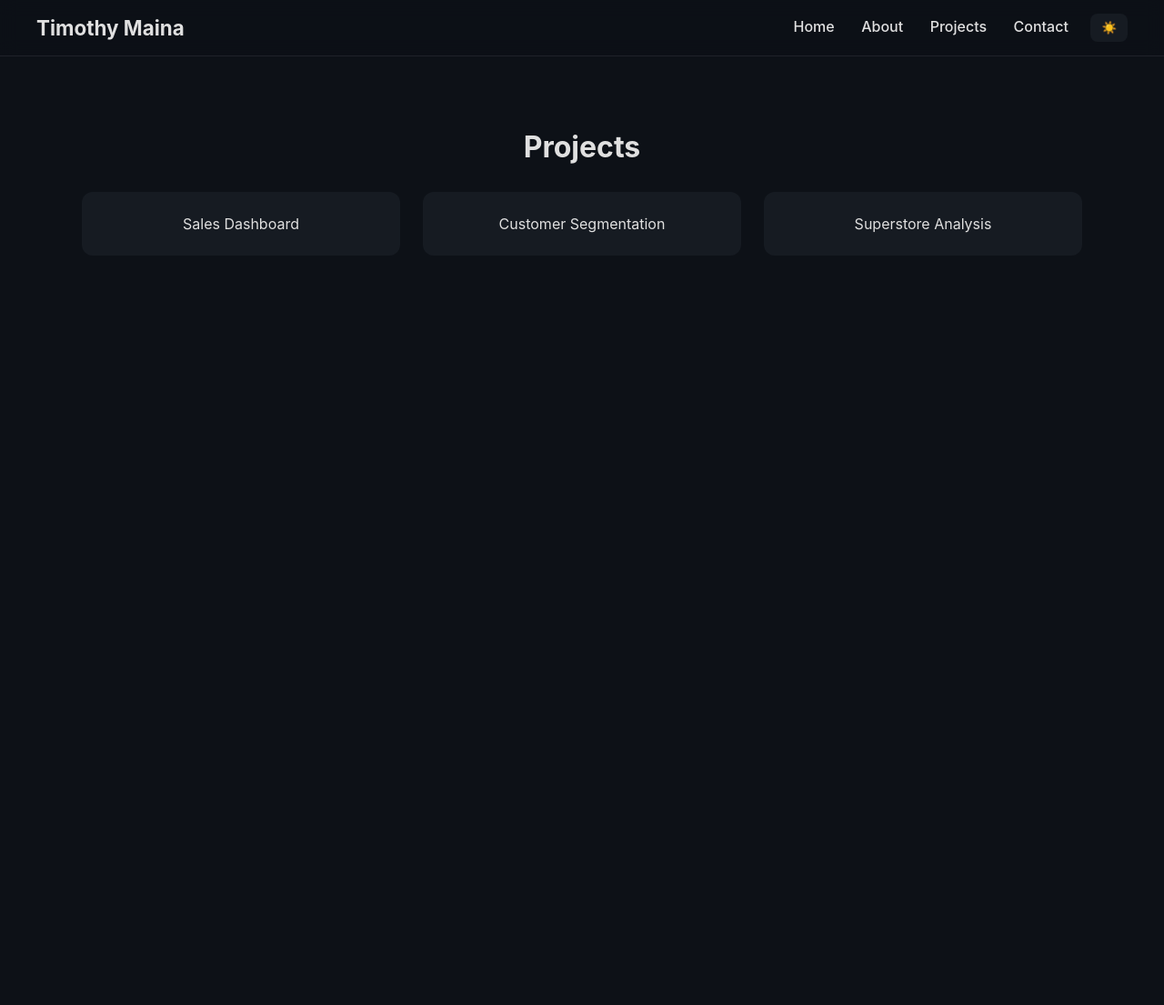
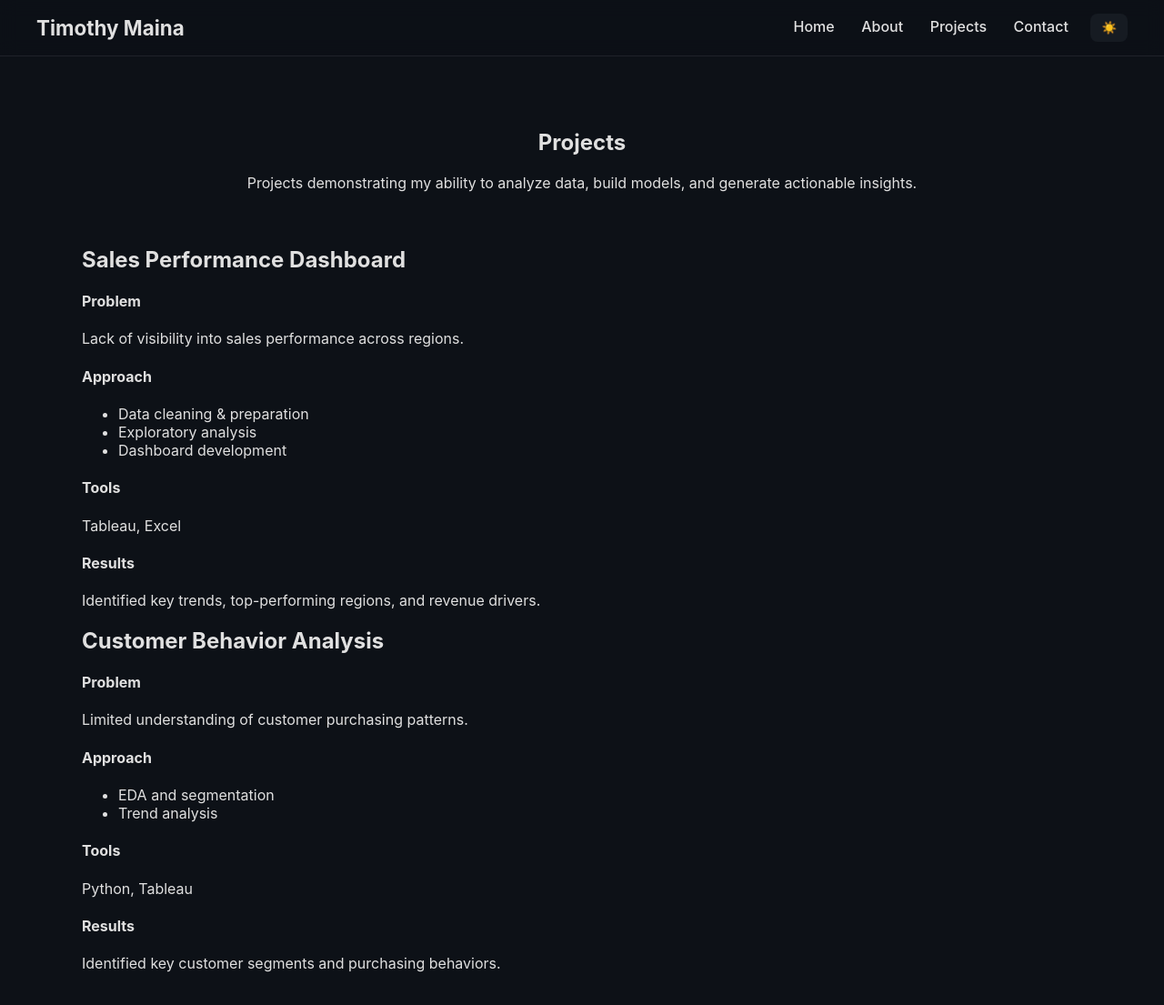
Before and after one commit to timmaina-devhub/timmaina-devhub.github.io, a Jekyll site: the page built from projects.md, in a window 1280 px wide and 1105 px high. Shown: the whole window at 91% size. Built offline with Jekyll 4.4.1, drawn with Linux system fonts in a browser that asks for light colours; our own code applies the rules of GitHub Pages for plain Markdown files.

Commit message:
Update projects.md

```diff
--- a/projects.md
+++ b/projects.md
@@ -1,13 +1,74 @@
----
-layout: default
-title: Projects
----
+<section class="page-container">
 
-<div class="section">
-  <h2>Projects</h2>
-  <div class="cards">
-    <div class="card">Sales Dashboard</div>
-    <div class="card">Customer Segmentation</div>
-    <div class="card">Superstore Analysis</div>
+  <div class="section">
+    <h1 class="section-title">Projects</h1>
+    <p class="lead">
+      Projects demonstrating my ability to analyze data, build models,
+      and generate actionable insights.
+    </p>
   </div>
-</div>
+
+  <div class="project-card">
+
+    <h2>Sales Performance Dashboard</h2>
+
+    <div class="project-grid">
+      <div>
+        <h4>Problem</h4>
+        <p>Lack of visibility into sales performance across regions.</p>
+      </div>
+
+      <div>
+        <h4>Approach</h4>
+        <ul>
+          <li>Data cleaning & preparation</li>
+          <li>Exploratory analysis</li>
+          <li>Dashboard development</li>
+        </ul>
+      </div>
+
+      <div>
+        <h4>Tools</h4>
+        <p>Tableau, Excel</p>
+      </div>
+
+      <div>
+        <h4>Results</h4>
+        <p>Identified key trends, top-performing regions, and revenue drivers.</p>
+      </div>
+    </div>
+
+  </div>
+
+  <div class="project-card">
+
+    <h2>Customer Behavior Analysis</h2>
+
+    <div class="project-grid">
+      <div>
+        <h4>Problem</h4>
+        <p>Limited understanding of customer purchasing patterns.</p>
+      </div>
+
+      <div>
+        <h4>Approach</h4>
+        <ul>
+          <li>EDA and segmentation</li>
+          <li>Trend analysis</li>
+        </ul>
+      </div>
+
+      <div>
+        <h4>Tools</h4>
+        <p>Python, Tableau</p>
+      </div>
+
+      <div>
+        <h4>Results</h4>
+        <p>Identified key customer segments and purchasing behaviors.</p>
+      </div>
+    </div>
+
+  </div>
+
+</section>
```
